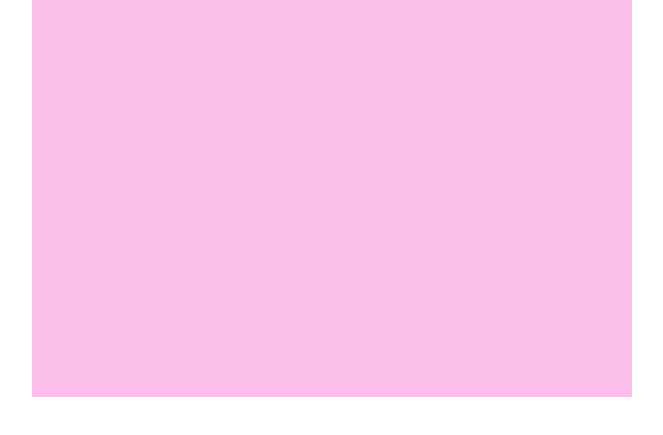
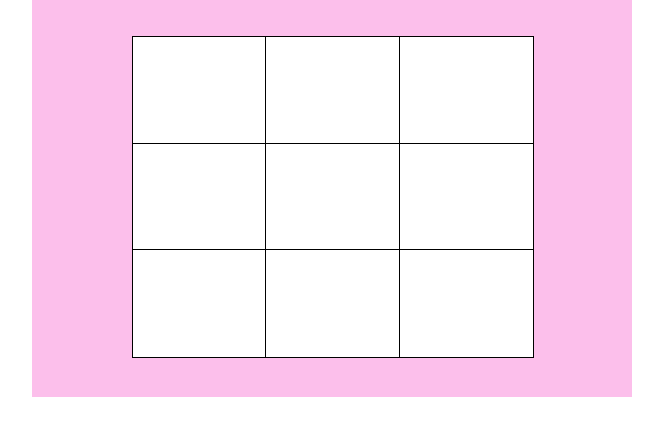
Before and after one commit to haseeb-shoukat/tic-tac-toe, a plain HTML site: page index.html in a window 1280 px wide. Both pictures are taken after a click on the button "Play!". Shown: the part 155-590 px from the top of the page, without its empty margins (308-971 px from the left). Drawn offline with Linux system fonts and the light colour scheme.

Commit message:
Style state 2
State 2 is the state where the game will run. Styling included creating
appropriate box for the game content

```diff
--- a/script.js
+++ b/script.js
@@ -22,6 +22,17 @@ const displayController = (function() {
     </div>
     <button class="play-btn">Play!</button>`
 
+    const stateTwo = `
+    <div id="0" class="box"></div>
+    <div id="1" class="box"></div>
+    <div id="2" class="box"></div>
+    <div id="3" class="box"></div>
+    <div id="4" class="box"></div>
+    <div id="5" class="box"></div>
+    <div id="6" class="box"></div>
+    <div id="7" class="box"></div>
+    <div id="8" class="box"></div>`
+
     const render = function() {
         mainContainer.innerHTML = "";
         if (currentState === 1) {
@@ -30,7 +41,7 @@ const displayController = (function() {
                 playBtn.addEventListener("click", changeState);
         }
         else if (currentState === 2) {
-
+            mainContainer.innerHTML = stateTwo;
         }
         else {
 
--- a/style.css
+++ b/style.css
@@ -22,8 +22,8 @@ body {
 
 .main-container {
     height: 320px;
-    width: 480px;
-    padding: 40px 60px;
+    width: 400px;
+    padding: 40px 100px;
     background-color: rgb(252, 191, 235);
 
     display: grid;
@@ -63,3 +63,10 @@ body {
     background-color: rgb(79, 230, 208);
     color: white;
 }
+
+.box {
+    width: 100%;
+    height: 100%;
+    border: 1px solid black;
+    background-color: white;
+}
```
